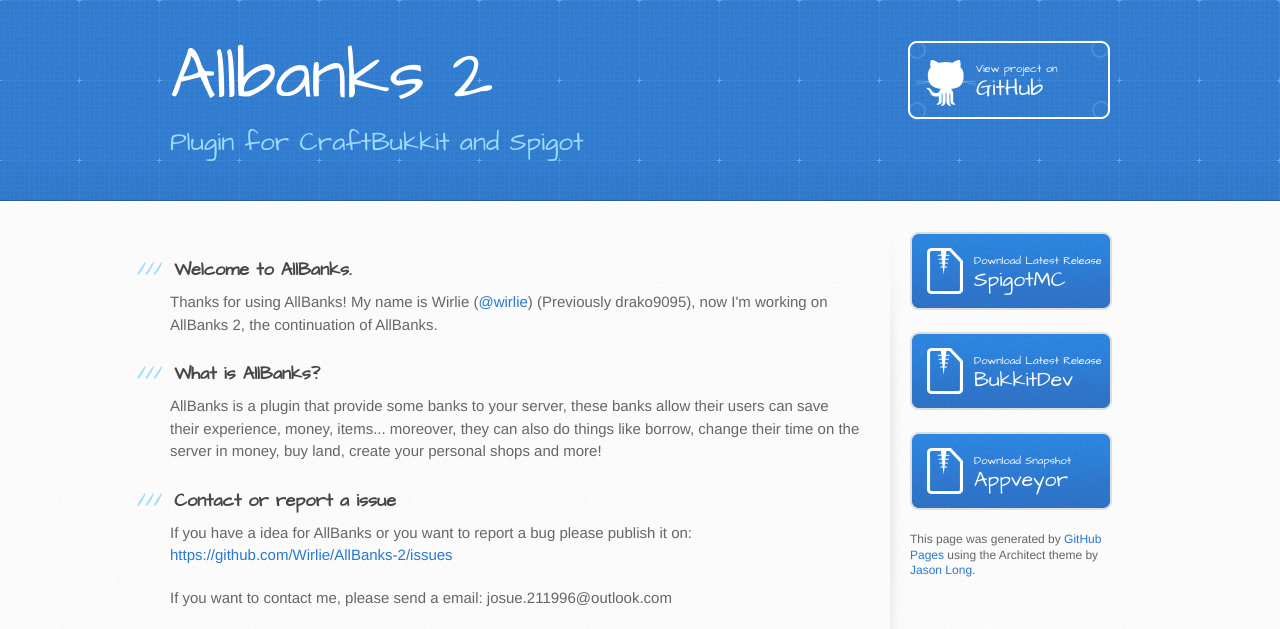
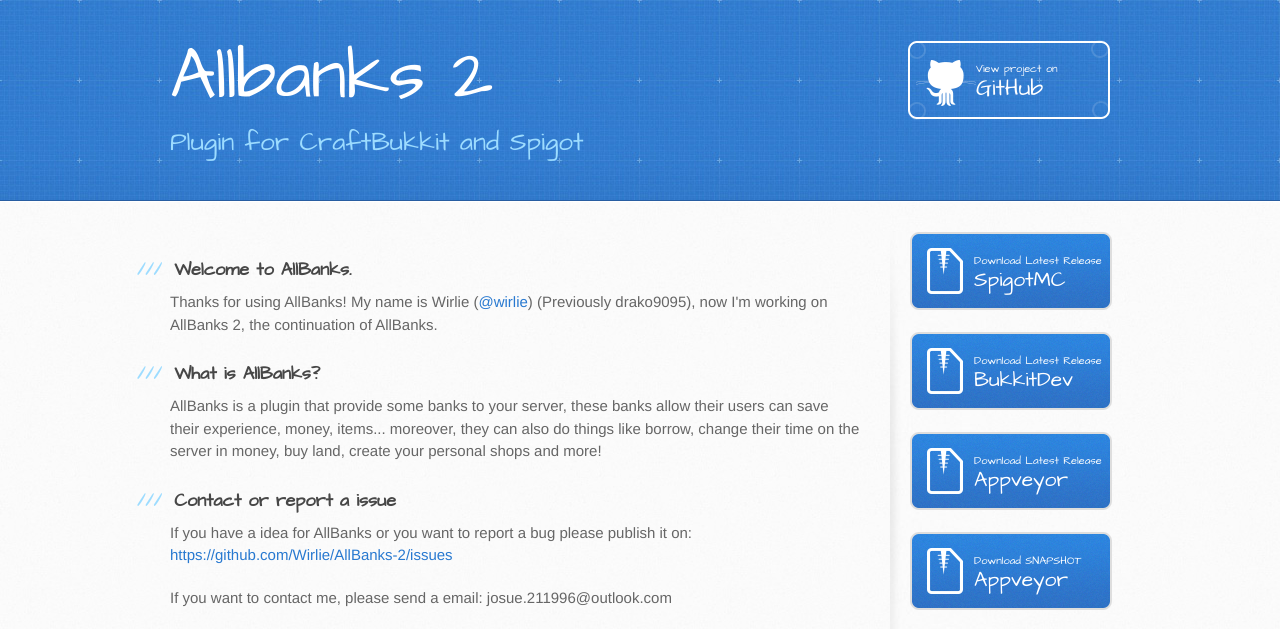
Before and after one commit to Wirlie/AllBanks-2, a plain HTML site: page index.html in a window 1280 px wide. Shown: the top 629 px of the page. Drawn offline with Linux system fonts and the light colour scheme.

Commit message:
Update index.html

```diff
--- a/index.html
+++ b/index.html
@@ -66,7 +66,12 @@
           </a>
 
           <a href="https://ci.appveyor.com/project/Wirlie/allbanks-2/branch/master/artifacts" class="button" target="_blank">
-            <small>Download Snapshot</small>
+            <small>Download Latest Release</small>
+            Appveyor
+          </a>
+
+          <a href="https://ci.appveyor.com/project/Wirlie/allbanks-2/branch/develop/artifacts" class="button" target="_blank">
+            <small>Download SNAPSHOT</small>
             Appveyor
           </a>
 
```
